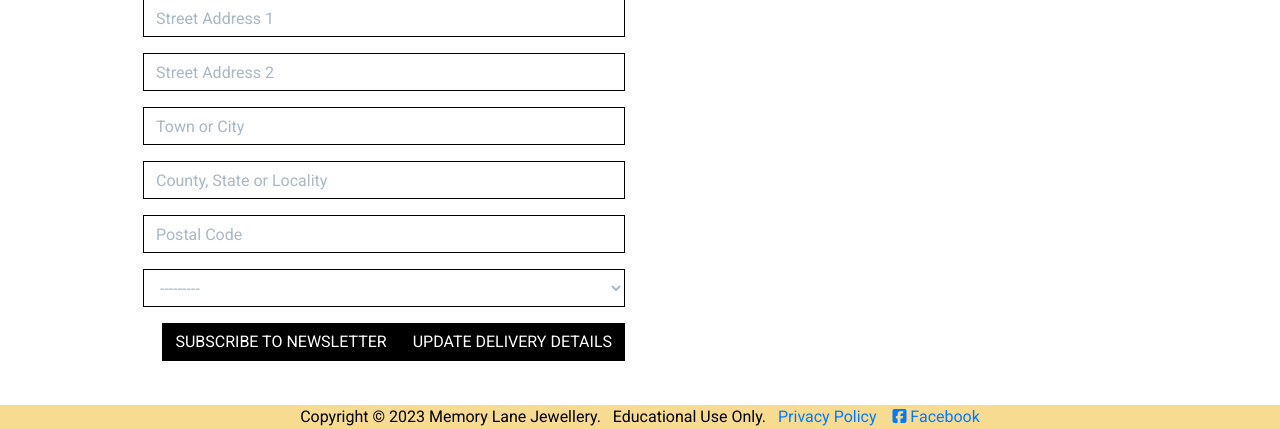
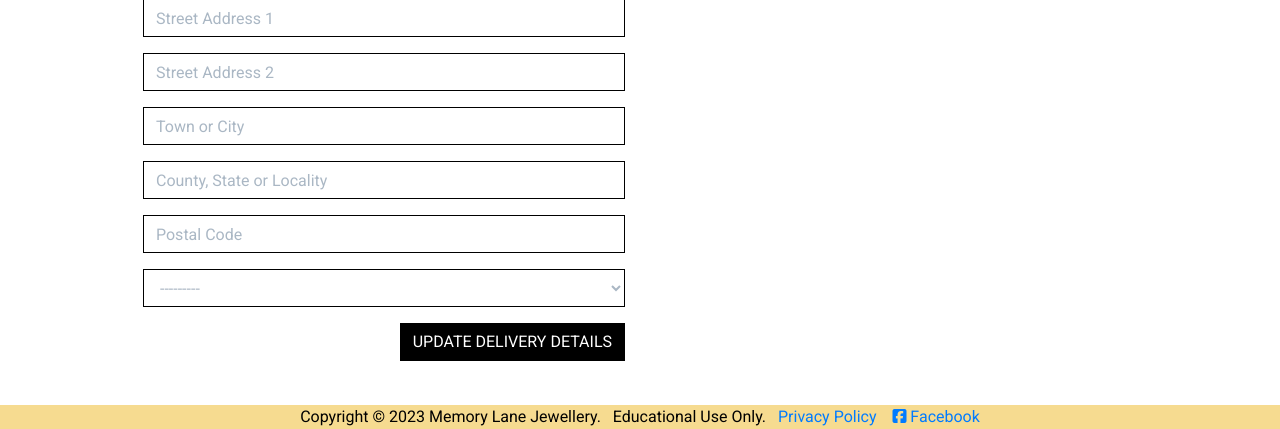
Before and after one commit to siobhain/ccdshop, a Django app: page /profile/ in a window 1280 px wide. Shown: the part 371-800 px from the top of the page. Run offline with Django 3.2, Linux system fonts and the light colour scheme; the visitor is signed in with stand-in values (Sample User, id 1); data comes from the database, SQL or seed files in the repository; data that the repository does not hold is empty; some libraries are stand-ins or nearby versions.

Commit message:
Profile - Remove subscribe button from My Profile page

```diff
--- a/profiles/templates/profiles/profile.html
+++ b/profiles/templates/profiles/profile.html
@@ -32,8 +32,6 @@
                     {% csrf_token %}
                     {{ form|crispy }}
                     <button class="btn btn-black rounded-0 text-uppercase float-right">Update Delivery Details</button>
-                    <button class="btn btn-black rounded-0 text-uppercase float-right">Subscribe to Newsletter</button>
-
                 </form>
             </div>
             <div class="col-12 col-lg-6">
```
